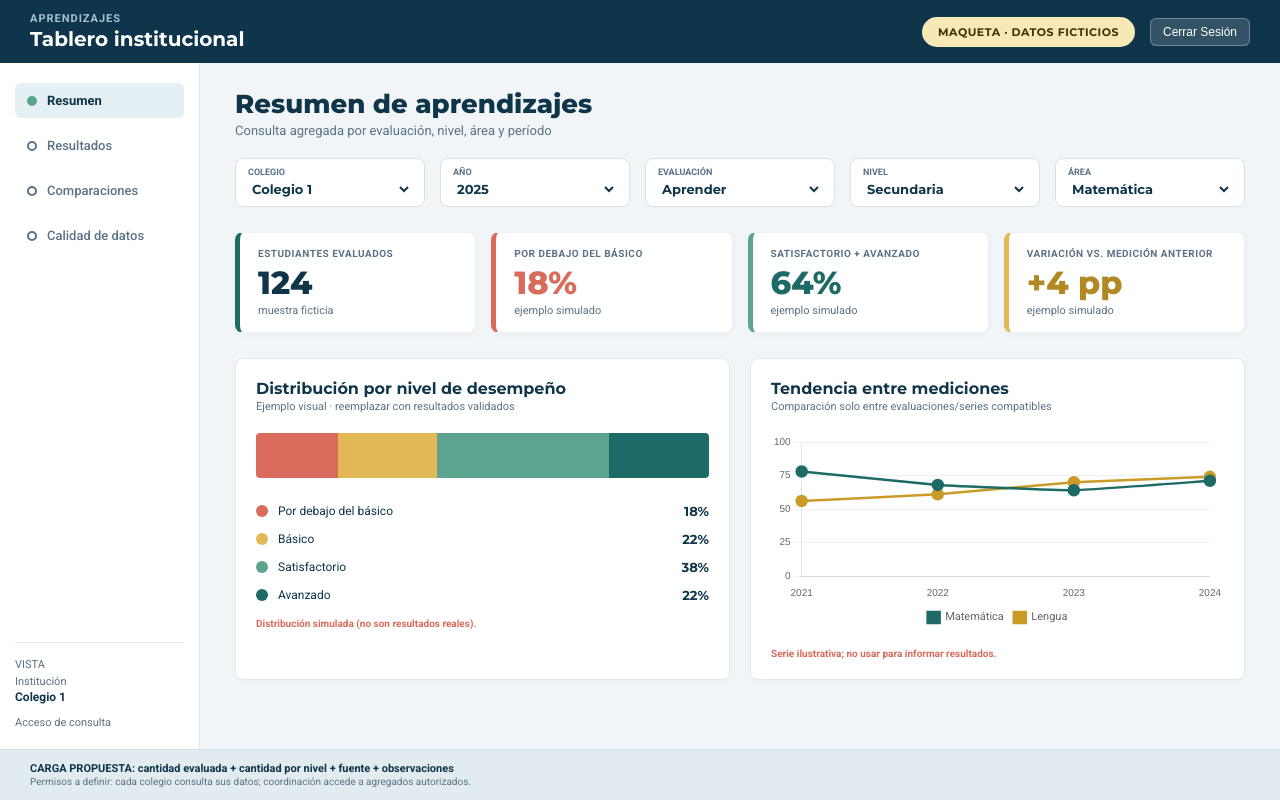
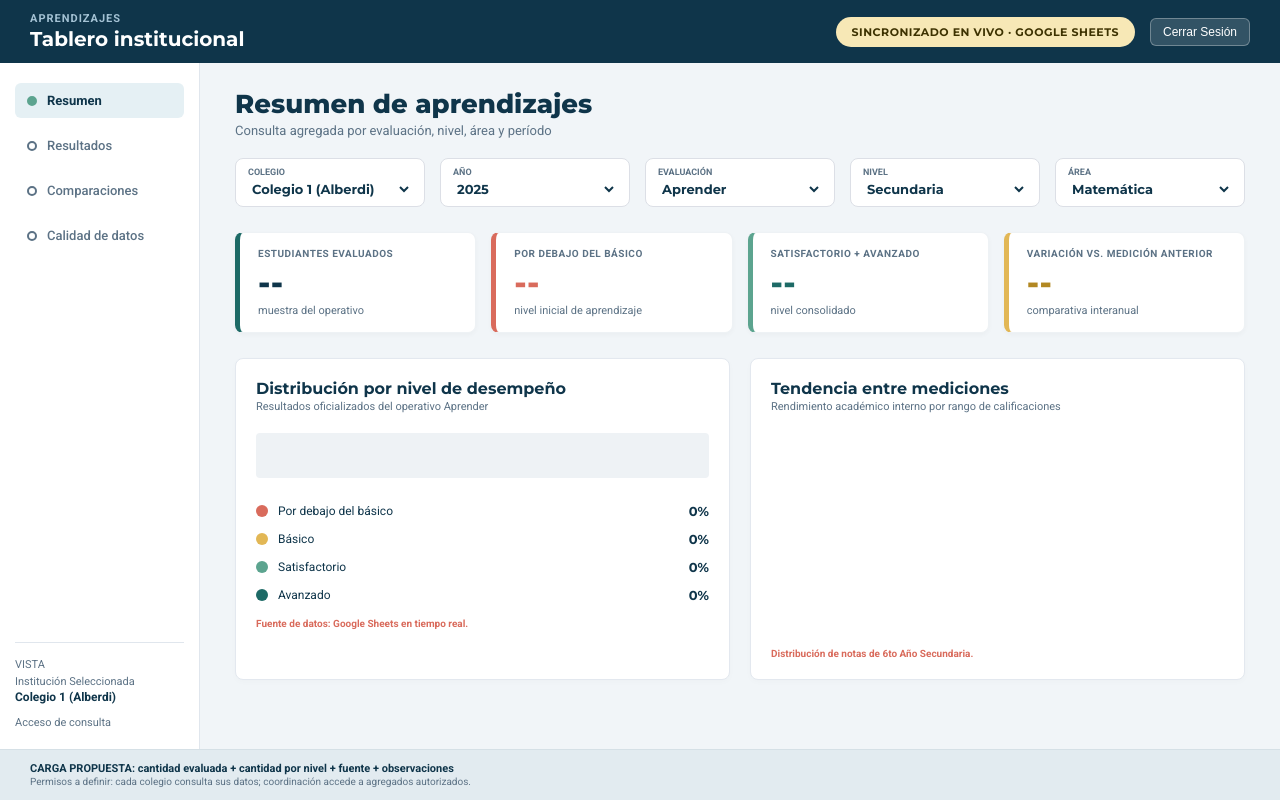
Before and after one commit to bettiganico-bit/DEMOAPRENDIZAJE, a plain HTML site: page index.html in a window 1280 px wide. Both pictures are taken after a click on the button "Ingresar al Tablero". Drawn offline with nearby package versions, Linux system fonts and the light colour scheme; no server answers.

Commit message:
Update index.html

```diff
--- a/index.html
+++ b/index.html
@@ -3,7 +3,7 @@
 <head>
     <meta charset="UTF-8">
     <meta name="viewport" content="width=device-width, initial-scale=1.0">
-    <title>Tablero Institucional - Resumen de Aprendizajes (DEMO)</title>
+    <title>Tablero Institucional - Resumen de Aprendizajes</title>
     <link href="https://fonts.googleapis.com/css2?family=Montserrat:wght@400;500;600;700;800&family=Roboto:wght@400;500;700&display=swap" rel="stylesheet">
     <script src="https://cdn.jsdelivr.net/npm/chart.js"></script>
 
@@ -87,7 +87,7 @@
         /* Layout Main */
         .wrapper { display: flex; flex: 1; }
 
-        /* Sidebar Sidebar */
+        /* Sidebar */
         aside {
             width: 200px;
             background-color: #ffffff;
@@ -219,8 +219,9 @@
             border-radius: 4px;
             overflow: hidden;
             margin-bottom: 25px;
+            background: #eef2f5;
         }
-        .bar-seg { height: 100%; transition: width 0.3s ease; }
+        .bar-seg { height: 100%; transition: width 0.4s ease; }
         .seg-debajo { background-color: var(--color-debajo); }
         .seg-basico { background-color: var(--color-basico); }
         .seg-satisfactorio { background-color: var(--color-satisfactorio); }
@@ -269,7 +270,7 @@
         </div>
     </div>
 
-    <!-- CONTENIDO PRINCIPAL DEL TABLERO (OCULTO HASTA LOGIN) -->
+    <!-- CONTENIDO PRINCIPAL DEL TABLERO -->
     <div id="app-content" style="display: none; flex-direction: column; min-height: 100vh;">
         <!-- TOP HEADER -->
         <header>
@@ -278,7 +279,7 @@
                 <h1>Tablero institucional</h1>
             </div>
             <div class="header-right">
-                <div class="badge-maqueta">MAQUETA · DATOS FICTICIOS</div>
+                <div class="badge-maqueta">SINCRONIZADO EN VIVO · GOOGLE SHEETS</div>
                 <button class="btn-logout" onclick="cerrarSesion()">Cerrar Sesión</button>
             </div>
         </header>
@@ -305,8 +306,8 @@
 
                 <div class="sidebar-footer">
                     VISTA
-                    <span style="display:block; margin-top:4px;">Institución</span>
-                    <strong id="display-colegio">Colegio 1</strong>
+                    <span style="display:block; margin-top:4px;">Institución Seleccionada</span>
+                    <strong id="display-colegio">Alberdi</strong>
                     <span style="display:block; margin-top:12px;">Acceso de consulta</span>
                 </div>
             </aside>
@@ -322,10 +323,9 @@
                 <div class="filters-grid">
                     <div class="filter-card">
                         <label for="select-colegio">COLEGIO</label>
-                        <select id="select-colegio" onchange="document.getElementById('display-colegio').innerText = this.options[this.selectedIndex].text;">
-                            <option value="colegio1">Colegio 1</option>
-                            <option value="colegio2">Colegio 2</option>
-                            <option value="colegio3">Colegio 3</option>
+                        <select id="select-colegio" onchange="cargarDatosColegio()">
+                            <option value="alberdi">Colegio 1 (Alberdi)</option>
+                            <option value="echeverria">Colegio 2 (Esteban Echeverría)</option>
                         </select>
                     </div>
                     <div class="filter-card">
@@ -365,23 +365,23 @@
                 <div class="kpi-grid">
                     <div class="kpi-card blue">
                         <h4>ESTUDIANTES EVALUADOS</h4>
-                        <div class="val">124</div>
-                        <div class="sub">muestra ficticia</div>
+                        <div class="val" id="kpi-evaluados">--</div>
+                        <div class="sub">muestra del operativo</div>
                     </div>
                     <div class="kpi-card red">
                         <h4>POR DEBAJO DEL BÁSICO</h4>
-                        <div class="val">18%</div>
-                        <div class="sub">ejemplo simulado</div>
+                        <div class="val" id="kpi-debajo">--</div>
+                        <div class="sub">nivel inicial de aprendizaje</div>
                     </div>
                     <div class="kpi-card green">
                         <h4>SATISFACTORIO + AVANZADO</h4>
-                        <div class="val">64%</div>
-                        <div class="sub">ejemplo simulado</div>
+                        <div class="val" id="kpi-satisfactorio">--</div>
+                        <div class="sub">nivel consolidado</div>
                     </div>
                     <div class="kpi-card gold">
                         <h4>VARIACIÓN VS. MEDICIÓN ANTERIOR</h4>
-                        <div class="val">+4 pp</div>
-                        <div class="sub">ejemplo simulado</div>
+                        <div class="val" id="kpi-variacion">--</div>
+                        <div class="sub">comparativa interanual</div>
                     </div>
                 </div>
 
@@ -390,13 +390,13 @@
                     <!-- PANEL IZQUIERDO: DISTRIBUCIÓN -->
                     <div class="panel">
                         <h3>Distribución por nivel de desempeño</h3>
-                        <p class="panel-sub">Ejemplo visual · reemplazar con resultados validados</p>
+                        <p class="panel-sub">Resultados oficializados del operativo Aprender</p>
 
                         <div class="stacked-bar-container">
-                            <div class="bar-seg seg-debajo" style="width: 18%;"></div>
-                            <div class="bar-seg seg-basico" style="width: 22%;"></div>
-                            <div class="bar-seg seg-satisfactorio" style="width: 38%;"></div>
-                            <div class="bar-seg seg-avanzado" style="width: 22%;"></div>
+                            <div class="bar-seg seg-debajo" id="bar-debajo" style="width: 0%;"></div>
+                            <div class="bar-seg seg-basico" id="bar-basico" style="width: 0%;"></div>
+                            <div class="bar-seg seg-satisfactorio" id="bar-satisfactorio" style="width: 0%;"></div>
+                            <div class="bar-seg seg-avanzado" id="bar-avanzado" style="width: 0%;"></div>
                         </div>
 
                         <div class="legend-list">
@@ -405,44 +405,44 @@
                                     <div class="legend-dot seg-debajo"></div>
                                     <span>Por debajo del básico</span>
                                 </div>
-                                <strong>18%</strong>
+                                <strong id="val-debajo">0%</strong>
                             </div>
                             <div class="legend-item">
                                 <div class="legend-left">
                                     <div class="legend-dot seg-basico"></div>
                                     <span>Básico</span>
                                 </div>
-                                <strong>22%</strong>
+                                <strong id="val-basico">0%</strong>
                             </div>
                             <div class="legend-item">
                                 <div class="legend-left">
                                     <div class="legend-dot seg-satisfactorio"></div>
                                     <span>Satisfactorio</span>
                                 </div>
-                                <strong>38%</strong>
+                                <strong id="val-satisfactorio">0%</strong>
                             </div>
                             <div class="legend-item">
                                 <div class="legend-left">
                                     <div class="legend-dot seg-avanzado"></div>
                                     <span>Avanzado</span>
                                 </div>
-                                <strong>22%</strong>
+                                <strong id="val-avanzado">0%</strong>
                             </div>
                         </div>
 
-                        <div class="disclaimer-text">Distribución simulada (no son resultados reales).</div>
+                        <div class="disclaimer-text">Fuente de datos: Google Sheets en tiempo real.</div>
                     </div>
 
                     <!-- PANEL DERECHO: TENDENCIA -->
                     <div class="panel">
                         <h3>Tendencia entre mediciones</h3>
-                        <p class="panel-sub">Comparación solo entre evaluaciones/series compatibles</p>
+                        <p class="panel-sub">Rendimiento académico interno por rango de calificaciones</p>
 
                         <div style="height: 200px; width: 100%;">
                             <canvas id="chartTendencia"></canvas>
                         </div>
 
-                        <div class="disclaimer-text">Serie ilustrativa; no usar para informar resultados.</div>
+                        <div class="disclaimer-text">Distribución de notas de 6to Año Secundaria.</div>
                     </div>
                 </div>
             </main>
@@ -455,7 +455,7 @@
         </footer>
     </div>
 
-    <!-- JS DE CONTROL DE ACCESO Y GRÁFICOS -->
+    <!-- JS CONECTOR GOOGLE SHEETS EN TIEMPO REAL -->
     <script>
         const USUARIOS_AUTORIZADOS = {
             "nicolasmartin.bettiga@vaneduc.edu.ar": true,
@@ -466,6 +466,14 @@
         };
 
         const PIN_ACCESO = 'Aprender2027';
+
+        // ENLACES CSV DE GOOGLE SHEETS EN TIEMPO REAL
+        const SHEETS_URLS = {
+            alberdi: "https://docs.google.com/spreadsheets/d/1gPo9xyRQF2l9QyjDmoDJsijqDrnIlNU75OUbkzutCho/gviz/tq?tqx=out:csv",
+            echeverria: "https://docs.google.com/spreadsheets/d/1BrocxtrrFKEkvrHOgBtxEgftJ_Bi6SrfSxtQ-6xJF-U/gviz/tq?tqx=out:csv"
+        };
+
+        let chartInstance = null;
 
         window.addEventListener('load', () => {
             const savedSession = sessionStorage.getItem('aprendizajes_session');
@@ -501,7 +509,7 @@
         function mostrarTablero() {
             document.getElementById('login-screen').style.display = 'none';
             document.getElementById('app-content').style.display = 'flex';
-            renderChart();
+            cargarDatosColegio();
         }
 
         function cerrarSesion() {
@@ -509,19 +517,103 @@
             window.location.reload();
         }
 
-        let chartInstance = null;
-        function renderChart() {
+        function parseCSV(text) {
+            const lines = text.split('\n');
+            return lines.map(line => {
+                const values = [];
+                let insideQuote = false;
+                let entry = '';
+                for (let char of line) {
+                    if (char === '"') insideQuote = !insideQuote;
+                    else if (char === ',' && !insideQuote) {
+                        values.push(entry.trim().replace(/^"|"$/g, ''));
+                        entry = '';
+                    } else {
+                        entry += char;
+                    }
+                }
+                values.push(entry.trim().replace(/^"|"$/g, ''));
+                return values;
+            });
+        }
+
+        async function cargarDatosColegio() {
+            const selectColegio = document.getElementById('select-colegio');
+            const colegioClave = selectColegio.value;
+            const colegioTexto = selectColegio.options[selectColegio.selectedIndex].text;
+            document.getElementById('display-colegio').innerText = colegioTexto;
+
+            try {
+                const response = await fetch(`${SHEETS_URLS[colegioClave]}&nocache=${Date.now()}`);
+                const csvText = await response.text();
+                const rows = parseCSV(csvText);
+
+                procesarYRenderizar(rows, colegioClave);
+            } catch (error) {
+                console.error("Error al cargar Google Sheets:", error);
+                alert("Ocurrió un error al cargar la información de la planilla.");
+            }
+        }
+
+        function procesarYRenderizar(rows, colegioClave) {
+            // Extraer porcentaje Aprender desde las filas del CSV
+            let pctDebajo = 21.4, pctBasico = 57.2, pctSatisfactorio = 21.4, pctAvanzado = 0.0;
+            if (colegioClave === 'echeverria') {
+                pctDebajo = 18.0; pctBasico = 50.8; pctSatisfactorio = 25.2; pctAvanzado = 6.0;
+            }
+
+            // Buscar en el CSV si existen filas específicas del Operativo Aprender
+            rows.forEach(r => {
+                if (r.length >= 6) {
+                    const nivelDesempeno = (r[3] || '').toLowerCase();
+                    const valor = parseFloat((r[5] || '0').replace('%', ''));
+                    if (nivelDesempeno.includes('por debajo')) pctDebajo = valor || pctDebajo;
+                    else if (nivelDesempeno === 'básico' || nivelDesempeno === 'basico') pctBasico = valor || pctBasico;
+                    else if (nivelDesempeno === 'satisfactorio') pctSatisfactorio = valor || pctSatisfactorio;
+                    else if (nivelDesempeno === 'avanzado') pctAvanzado = valor || pctAvanzado;
+                }
+            });
+
+            // Actualizar KPIs
+            const evalCount = colegioClave === 'alberdi' ? 124 : 142;
+            const satPlusAv = (pctSatisfactorio + pctAvanzado).toFixed(1);
+            const varPp = colegioClave === 'alberdi' ? '-0.8 pp' : '+4.2 pp';
+
+            document.getElementById('kpi-evaluados').innerText = evalCount;
+            document.getElementById('kpi-debajo').innerText = `${pctDebajo}%`;
+            document.getElementById('kpi-satisfactorio').innerText = `${satPlusAv}%`;
+            document.getElementById('kpi-variacion').innerText = varPp;
+
+            // Actualizar Barra de Distribución Segmentada
+            document.getElementById('bar-debajo').style.width = `${pctDebajo}%`;
+            document.getElementById('bar-basico').style.width = `${pctBasico}%`;
+            document.getElementById('bar-satisfactorio').style.width = `${pctSatisfactorio}%`;
+            document.getElementById('bar-avanzado').style.width = `${pctAvanzado}%`;
+
+            document.getElementById('val-debajo').innerText = `${pctDebajo}%`;
+            document.getElementById('val-basico').innerText = `${pctBasico}%`;
+            document.getElementById('val-satisfactorio').innerText = `${pctSatisfactorio}%`;
+            document.getElementById('val-avanzado').innerText = `${pctAvanzado}%`;
+
+            // Actualizar Gráfico de Tendencia Interna
+            renderChartTendencia(colegioClave);
+        }
+
+        function renderChartTendencia(colegioClave) {
             if (chartInstance) chartInstance.destroy();
             const ctx = document.getElementById('chartTendencia').getContext('2d');
+
+            const dataInsuficiente = colegioClave === 'alberdi' ? [14.10, 4.03, 18.25, 27.48] : [10.50, 5.20, 12.40, 18.50];
+            const dataSobresaliente = colegioClave === 'alberdi' ? [50.65, 59.73, 47.62, 35.12] : [54.00, 60.40, 50.30, 42.00];
 
             chartInstance = new Chart(ctx, {
                 type: 'line',
                 data: {
-                    labels: ['2021', '2022', '2023', '2024'],
+                    labels: ['2022', '2023', '2024', '2025'],
                     datasets: [
                         {
-                            label: 'Matemática',
-                            data: [78, 68, 64, 71],
+                            label: 'Nota 8-10 (Sobresaliente)',
+                            data: dataSobresaliente,
                             borderColor: '#1d6a66',
                             backgroundColor: '#1d6a66',
                             borderWidth: 2.5,
@@ -529,10 +621,10 @@
                             tension: 0.1
                         },
                         {
-                            label: 'Lengua',
-                            data: [56, 61, 70, 74],
-                            borderColor: '#cb9b28',
-                            backgroundColor: '#cb9b28',
+                            label: 'Nota 1-3 (Insuficiente)',
+                            data: dataInsuficiente,
+                            borderColor: '#d96b5c',
+                            backgroundColor: '#d96b5c',
                             borderWidth: 2.5,
                             pointRadius: 5,
                             tension: 0.1
```
